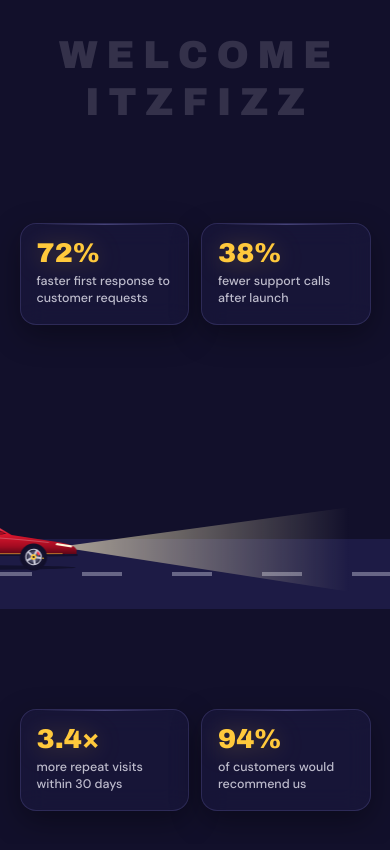
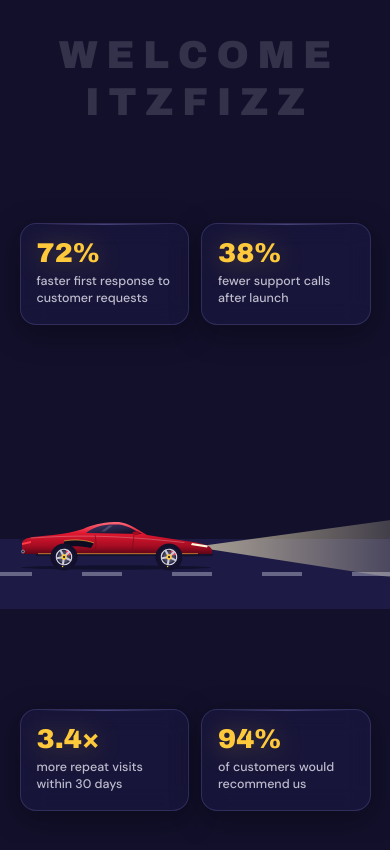
Before and after one commit to Byagarimamatha/Itzfizz-hero, a Next.js app: page / in a window 390 px wide. Shown: the top 850 px of the page. Built offline with nearby package versions, Linux system fonts and the light colour scheme; a web font is replaced by a local one.

Commit message:
fix(hero): fix premature WE glow, add scroll-driven metric card border lighting, and ensure complete un-lighting in reverse

```diff
--- a/app/globals.css
+++ b/app/globals.css
@@ -19,9 +19,10 @@
   }
   .char.lit {
     @apply text-paper;
-    text-shadow: 0 0 32px rgba(255, 201, 60, 0.45);
+    text-shadow: 0 0 32px rgba(255, 201, 60, 0.55), 0 0 12px rgba(255, 201, 60, 0.3);
   }
 
+  /* Moving lane dashes */
   .dashes {
     background: repeating-linear-gradient(
       90deg,
@@ -29,8 +30,45 @@
       transparent 40px 90px
     );
   }
+
+  /* Stat cards base resting state */
+  .stat-box {
+    border: 1px solid rgba(142, 136, 217, 0.22);
+    background: rgba(29, 27, 69, 0.55);
+    backdrop-filter: blur(12px);
+    box-shadow: 0 8px 30px rgba(0, 0, 0, 0.35);
+    transition: border-color 0.4s ease, box-shadow 0.4s ease, background-color 0.4s ease, transform 0.4s ease;
+  }
+
+  /* Stat cards when lit up by the car scroll or hover */
+  .stat-box.lit,
+  .stat-box:hover {
+    border-color: #ffc93c !important;
+    background: rgba(35, 30, 80, 0.85) !important;
+    box-shadow:
+      0 0 28px rgba(255, 201, 60, 0.45),
+      0 0 10px rgba(255, 201, 60, 0.3),
+      inset 0 0 18px rgba(255, 201, 60, 0.12) !important;
+    transform: translateY(-2px);
+  }
+
+  .stat-box.lit .stat-value,
+  .stat-box:hover .stat-value {
+    text-shadow: 0 0 20px rgba(255, 201, 60, 0.7), 0 0 35px rgba(255, 201, 60, 0.4);
+  }
+
+  .stat-box.lit .stat-label,
+  .stat-box:hover .stat-label {
+    color: #f5f4ff !important;
+  }
+
+  .stat-box.lit .specular-line,
+  .stat-box:hover .specular-line {
+    background: linear-gradient(90deg, transparent, #ffc93c, transparent) !important;
+  }
 }
 
 @media (prefers-reduced-motion: reduce) {
   .char { transition: none; }
+  .stat-box { transition: none; }
 }
--- a/components/Hero.jsx
+++ b/components/Hero.jsx
@@ -40,7 +40,8 @@ export default function Hero() {
       let carWidth = 0;
       let startX = 0; // where the car waits at scroll progress 0
       let centers = [];
-      const lit = chars.map(() => false);
+      let charThresholds = [];
+      let boxThresholds = [];
 
       const measure = () => {
         carWidth = carIntro.offsetWidth;
@@ -48,37 +49,73 @@ export default function Hero() {
           const r = c.getBoundingClientRect();
           return r.left + r.width / 2;
         });
-        // Park the car so its front stops just before the first letter: nothing is lit at the start
-        startX = Math.min(centers[0] - carWidth * 0.98 - 6, window.innerWidth * 0.06);
+
+        const firstChar = centers[0] || 0;
+        const lastChar = centers[chars.length - 1] || window.innerWidth;
+        const charSpan = Math.max(1, lastChar - firstChar);
+
+        // Letter thresholds: Letter 0 ("W") requires initial scroll, Letter 13 ("Z") activates near ~80%
+        charThresholds = centers.map((cx) => {
+          const ratio = Math.max(0, Math.min(1, (cx - firstChar) / charSpan));
+          return 0.025 + ratio * 0.78; // maps [0, 1] to [0.025, 0.805]
+        });
+
+        // Box thresholds: Left metrics (~18-22%) and Right metrics (~56-60%)
+        boxThresholds = statItems.map((item, idx) => {
+          const r = item.getBoundingClientRect();
+          const cardTriggerX = r.left + r.width * 0.3;
+          const ratio = Math.max(0, Math.min(1, (cardTriggerX - firstChar) / charSpan));
+          const subtleOffset = idx === 2 || idx === 3 ? 0.04 : 0;
+          return Math.max(0.07, Math.min(0.85, 0.03 + ratio * 0.75 + subtleOffset));
+        });
+
+        // Park the car neatly on the left side of the road
+        startX = Math.max(16, window.innerWidth * 0.04);
       };
 
       // Resting position at the end of the scroll: car fully visible at the right
       const endX = () => window.innerWidth - carWidth - window.innerWidth * 0.04;
 
       // Wheels roll with the car: angle = distance travelled / wheel radius.
-      // The wheel radius is 22 units in a 400-unit-wide SVG, so it scales with the car width.
       const rollWheels = () => {
         const x = gsap.getProperty(carIntro, "x") + gsap.getProperty(car, "x");
         const radius = 22 * (carWidth / 400);
         const deg = (x / radius) * (180 / Math.PI);
-        wheels.forEach((w) => { w.style.transform = `rotate(${deg}deg)`; });
+        wheels.forEach((w) => {
+          w.style.transform = `rotate(${deg}deg)`;
+        });
       };
 
-      // Light each letter once the car's front passes its centre
-      const lightLetters = () => {
-        const front = gsap.getProperty(carIntro, "x") + gsap.getProperty(car, "x") + carWidth * 0.98;
+      // Dynamic scroll-driven lighting for headline letters and metric boxes
+      const updateLighting = (isScrolling, scrollProgress = 0) => {
+        // If at or near start (or destination reached in reverse), turn off ALL glowing elements
+        if (!isScrolling || scrollProgress <= 0.015) {
+          chars.forEach((c) => c.classList.remove("lit"));
+          statItems.forEach((b) => b.classList.remove("lit"));
+          return;
+        }
+
+        const currentX = gsap.getProperty(car, "x");
+        const totalTravel = endX() - startX;
+        const travelRatio = totalTravel > 0 ? (currentX - startX) / totalTravel : scrollProgress;
+
+        if (travelRatio <= 0.015) {
+          chars.forEach((c) => c.classList.remove("lit"));
+          statItems.forEach((b) => b.classList.remove("lit"));
+          return;
+        }
+
+        // 1. Headline characters lighting
         for (let i = 0; i < chars.length; i++) {
-          const on = front > centers[i];
-          if (on !== lit[i]) {
-            lit[i] = on;
-            chars[i].classList.toggle("lit", on);
-          }
+          const threshold = charThresholds[i] ?? 0.025 + (i / chars.length) * 0.78;
+          chars[i].classList.toggle("lit", travelRatio >= threshold);
         }
-      };
 
-      const onCarMove = () => {
-        rollWheels();
-        lightLetters();
+        // 2. Metric boxes lighting
+        for (let j = 0; j < statItems.length; j++) {
+          const threshold = boxThresholds[j] ?? 0.1 + (j / statItems.length) * 0.7;
+          statItems[j].classList.toggle("lit", travelRatio >= threshold);
+        }
       };
 
       const countUp = (item, i) => {
@@ -89,7 +126,9 @@ export default function Hero() {
           v: s.value,
           duration: 1.6,
           ease: "power2.out",
-          onUpdate: () => { el.textContent = format(state.v, s); },
+          onUpdate: () => {
+            el.textContent = format(state.v, s);
+          },
         });
       };
 
@@ -98,14 +137,20 @@ export default function Hero() {
       // ---- Full motion ----
       mm.add("(prefers-reduced-motion: no-preference)", () => {
         measure();
+        updateLighting(false, 0);
 
-        // 1) Load animation: letters rise in, car drives on, stats arrive one by one
+        // 1) Load animation: letters rise in, car rolls into parking spot, stats arrive one by one
         const intro = gsap.timeline({ defaults: { ease: "power3.out" } });
         intro
           .from(chars, { yPercent: 60, opacity: 0, duration: 1, stagger: 0.045 })
           .from(
             carIntro,
-            { x: () => -(startX + carWidth + 40), duration: 1.4, ease: "power2.out", onUpdate: onCarMove },
+            {
+              x: () => -(startX + carWidth + 40),
+              duration: 1.4,
+              ease: "power2.out",
+              onUpdate: rollWheels,
+            },
             0.3
           )
           .fromTo(statItems, { opacity: 0, y: 28 }, { opacity: 1, y: 0, duration: 0.9, stagger: 0.14 }, 0.9);
@@ -118,7 +163,6 @@ export default function Hero() {
         gsap
           .timeline({
             defaults: { ease: "none" },
-            onUpdate: onCarMove,
             scrollTrigger: {
               trigger: hero,
               start: "top top",
@@ -127,7 +171,15 @@ export default function Hero() {
               scrub: 1.2, // smoothing/interpolation so motion eases
               anticipatePin: 1,
               invalidateOnRefresh: true,
-              onRefresh: () => { measure(); onCarMove(); },
+              onUpdate: (self) => {
+                rollWheels();
+                updateLighting(true, self.progress);
+              },
+              onRefresh: () => {
+                measure();
+                rollWheels();
+                updateLighting(false, 0);
+              },
             },
           })
           .fromTo(car, { x: () => startX }, { x: endX, duration: 0.85 }, 0)
@@ -148,6 +200,7 @@ export default function Hero() {
         gsap.set(car, { x: endX });
         gsap.set(statItems, { opacity: 1 });
         chars.forEach((c) => c.classList.add("lit"));
+        statItems.forEach((b) => b.classList.add("lit"));
         statItems.forEach((item, i) => {
           item.querySelector(".stat-value").textContent = format(STATS[i].value, STATS[i]);
         });
@@ -183,15 +236,15 @@ export default function Hero() {
         {STATS.slice(0, 2).map((s) => (
           <li
             key={s.label}
-            className="stat relative flex flex-col justify-center gap-1.5 opacity-0 rounded-2xl bg-road/50 backdrop-blur-md border border-lilac/20 p-4 sm:p-5 shadow-[0_10px_30px_rgba(0,0,0,0.35)] transition-all duration-300 hover:border-signal/50 hover:bg-road/70 hover:shadow-[0_12px_40px_rgba(255,201,60,0.12)] hover:-translate-y-0.5 group"
+            className="stat stat-box relative flex flex-col justify-center gap-1.5 opacity-0 rounded-2xl p-4 sm:p-5 group cursor-default"
           >
             {/* Ambient specular highlight edge */}
-            <div className="absolute inset-x-5 top-0 h-[1px] bg-gradient-to-r from-transparent via-lilac/40 to-transparent pointer-events-none group-hover:via-signal/60 transition-colors" />
+            <div className="specular-line absolute inset-x-5 top-0 h-[1px] bg-gradient-to-r from-transparent via-lilac/40 to-transparent pointer-events-none transition-all duration-300" />
 
-            <strong className="stat-value font-display text-[clamp(1.7rem,3.4vw,2.8rem)] font-bold leading-none tabular-nums text-signal drop-shadow-[0_2px_12px_rgba(255,201,60,0.25)]">
+            <strong className="stat-value font-display text-[clamp(1.7rem,3.4vw,2.8rem)] font-bold leading-none tabular-nums text-signal drop-shadow-[0_2px_12px_rgba(255,201,60,0.25)] transition-all duration-300">
               {format(s.value, s)}
             </strong>
-            <span className="text-[0.78rem] sm:text-[0.88rem] text-paper/75 leading-snug font-medium group-hover:text-paper transition-colors">
+            <span className="stat-label text-[0.78rem] sm:text-[0.88rem] text-paper/75 leading-snug font-medium transition-colors duration-300">
               {s.label}
             </span>
           </li>
@@ -217,15 +270,15 @@ export default function Hero() {
         {STATS.slice(2, 4).map((s) => (
           <li
             key={s.label}
-            className="stat relative flex flex-col justify-center gap-1.5 opacity-0 rounded-2xl bg-road/50 backdrop-blur-md border border-lilac/20 p-4 sm:p-5 shadow-[0_10px_30px_rgba(0,0,0,0.35)] transition-all duration-300 hover:border-signal/50 hover:bg-road/70 hover:shadow-[0_12px_40px_rgba(255,201,60,0.12)] hover:-translate-y-0.5 group"
+            className="stat stat-box relative flex flex-col justify-center gap-1.5 opacity-0 rounded-2xl p-4 sm:p-5 group cursor-default"
           >
             {/* Ambient specular highlight edge */}
-            <div className="absolute inset-x-5 top-0 h-[1px] bg-gradient-to-r from-transparent via-lilac/40 to-transparent pointer-events-none group-hover:via-signal/60 transition-colors" />
+            <div className="specular-line absolute inset-x-5 top-0 h-[1px] bg-gradient-to-r from-transparent via-lilac/40 to-transparent pointer-events-none transition-all duration-300" />
 
-            <strong className="stat-value font-display text-[clamp(1.7rem,3.4vw,2.8rem)] font-bold leading-none tabular-nums text-signal drop-shadow-[0_2px_12px_rgba(255,201,60,0.25)]">
+            <strong className="stat-value font-display text-[clamp(1.7rem,3.4vw,2.8rem)] font-bold leading-none tabular-nums text-signal drop-shadow-[0_2px_12px_rgba(255,201,60,0.25)] transition-all duration-300">
               {format(s.value, s)}
             </strong>
-            <span className="text-[0.78rem] sm:text-[0.88rem] text-paper/75 leading-snug font-medium group-hover:text-paper transition-colors">
+            <span className="stat-label text-[0.78rem] sm:text-[0.88rem] text-paper/75 leading-snug font-medium transition-colors duration-300">
               {s.label}
             </span>
           </li>
```
